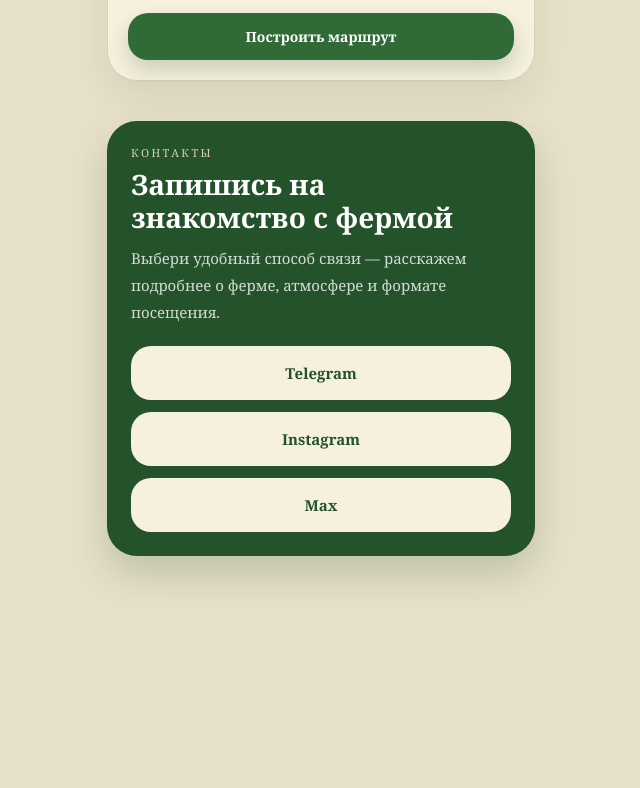
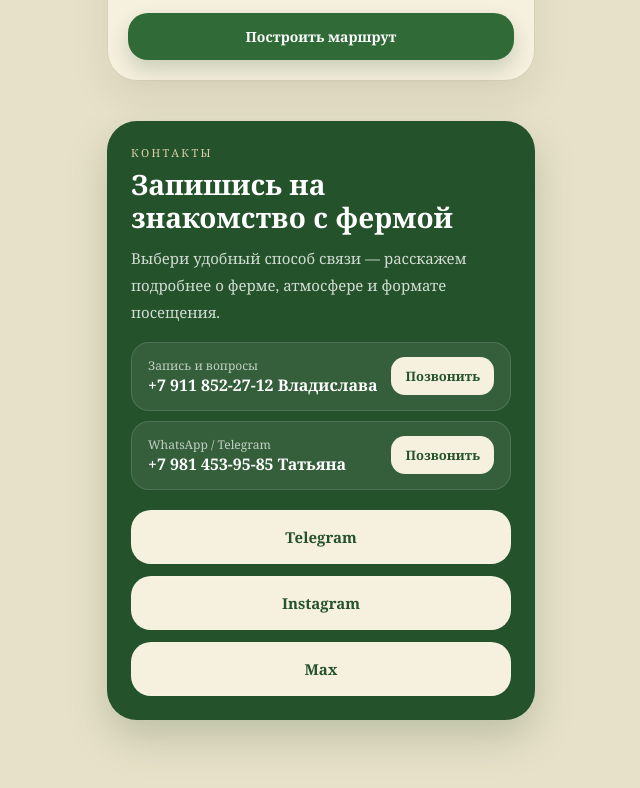
Before and after one commit to VorSumok/vorsumok.github.io, a plain HTML site: page index.html in a window 1280 px wide. Shown: the part 4611-5399 px from the top of the page, without its empty margins (319-959 px from the left). Before the commit the page ends 5295 px from the top, so only its background shows below. Drawn offline with Linux system fonts and the light colour scheme.

Commit message:
Update index.html

```diff
--- a/index.html
+++ b/index.html
@@ -279,6 +279,47 @@
         line-height: 1.8;
       }
 
+	.contact-phones {
+	  display: grid;
+	  gap: 10px;
+	  margin-top: 16px;
+	}
+
+	.contact-phone {
+	  display: flex;
+	  justify-content: space-between;
+	  align-items: center;
+	  gap: 12px;
+	  padding: 14px 16px;
+	  border-radius: 18px;
+	  background: rgba(255,255,255,0.08);
+	  border: 1px solid rgba(255,255,255,0.12);
+	}
+
+	.contact-phone-text {
+	  display: flex;
+	  flex-direction: column;
+	}
+
+	.contact-phone-label {
+	  font-size: 12px;
+	  color: rgba(255,255,255,0.7);
+	}
+
+	.contact-phone-number {
+	  font-size: 16px;
+	  font-weight: 700;
+	  color: #fff;
+	}
+
+	.contact-call-btn {
+	  padding: 10px 14px;
+	  border-radius: 14px;
+	  background: var(--paper);
+	  color: var(--green-dark);
+	  font-size: 13px;
+	  font-weight: 700;
+	}
       .intro-strong {
         color: var(--text);
         font-weight: 700;
@@ -823,14 +864,41 @@
         <section id="visit" class="section">
 <div class="contact-card">
   <div class="contact-kicker">контакты</div>
+
   <h2 class="contact-title">Запишись на знакомство с фермой</h2>
+
   <p class="contact-text">
     Выбери удобный способ связи — расскажем подробнее о ферме, атмосфере и формате посещения.
   </p>
+
+  <div class="contact-phones">
+    <div class="contact-phone">
+      <div class="contact-phone-text">
+        <div class="contact-phone-label">Запись и вопросы</div>
+        <div class="contact-phone-number">+7 911 852-27-12 Владислава</div>
+      </div>
+      <a class="contact-call-btn" href="tel:+79118522712">Позвонить</a>
+    </div>
+
+    <div class="contact-phone">
+      <div class="contact-phone-text">
+        <div class="contact-phone-label">WhatsApp / Telegram</div>
+        <div class="contact-phone-number">+7 981 453-95-85 Татьяна</div>
+      </div>
+      <a class="contact-call-btn" href="tel:+79814539585">Позвонить</a>
+    </div>
+  </div>
+
   <div class="contact-links">
-              <a class="contact-link" href="https://t.me/derevenskie_gurmany" target="_blank" rel="noreferrer">Telegram</a>
-              <a class="contact-link" href="https://www.instagram.com/derevenskie_gurmany?igsh=cDZvaHc1ajN5Zm9x" target="_blank" rel="noreferrer">Instagram</a>
-              <a class="contact-link" href="https://max.ru/join/kqSbGa8zxRLzp50lZ_9ujvagApac_3PtLc4qDO6oZ3c" target="_blank" rel="noreferrer">Max</a>
+    <a class="contact-link" href="https://t.me/derevenskie_gurmany" target="_blank">
+      Telegram
+    </a>
+    <a class="contact-link" href="https://www.instagram.com/derevenskie_gurmany?igsh=cDZvaHc1ajN5Zm9x" target="_blank">
+      Instagram
+    </a>
+    <a class="contact-link" href="https://max.ru/join/kqSbGa8zxRLzp50lZ_9ujvagApac_3PtLc4qDO6oZ3c" target="_blank">
+      Max
+    </a>
   </div>
 </div>
         </section>
```
Lines whose indentation alone changed are shown as unchanged.
